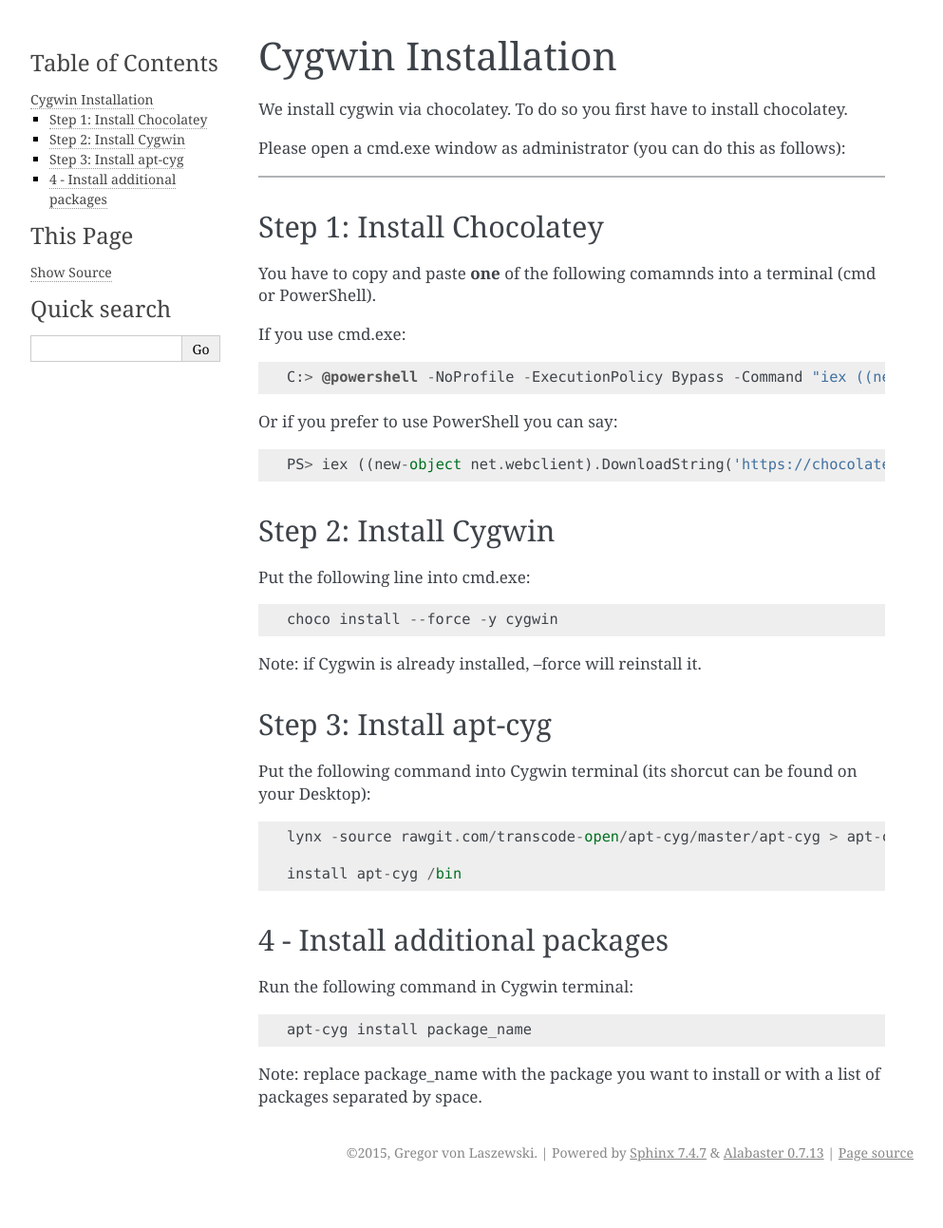
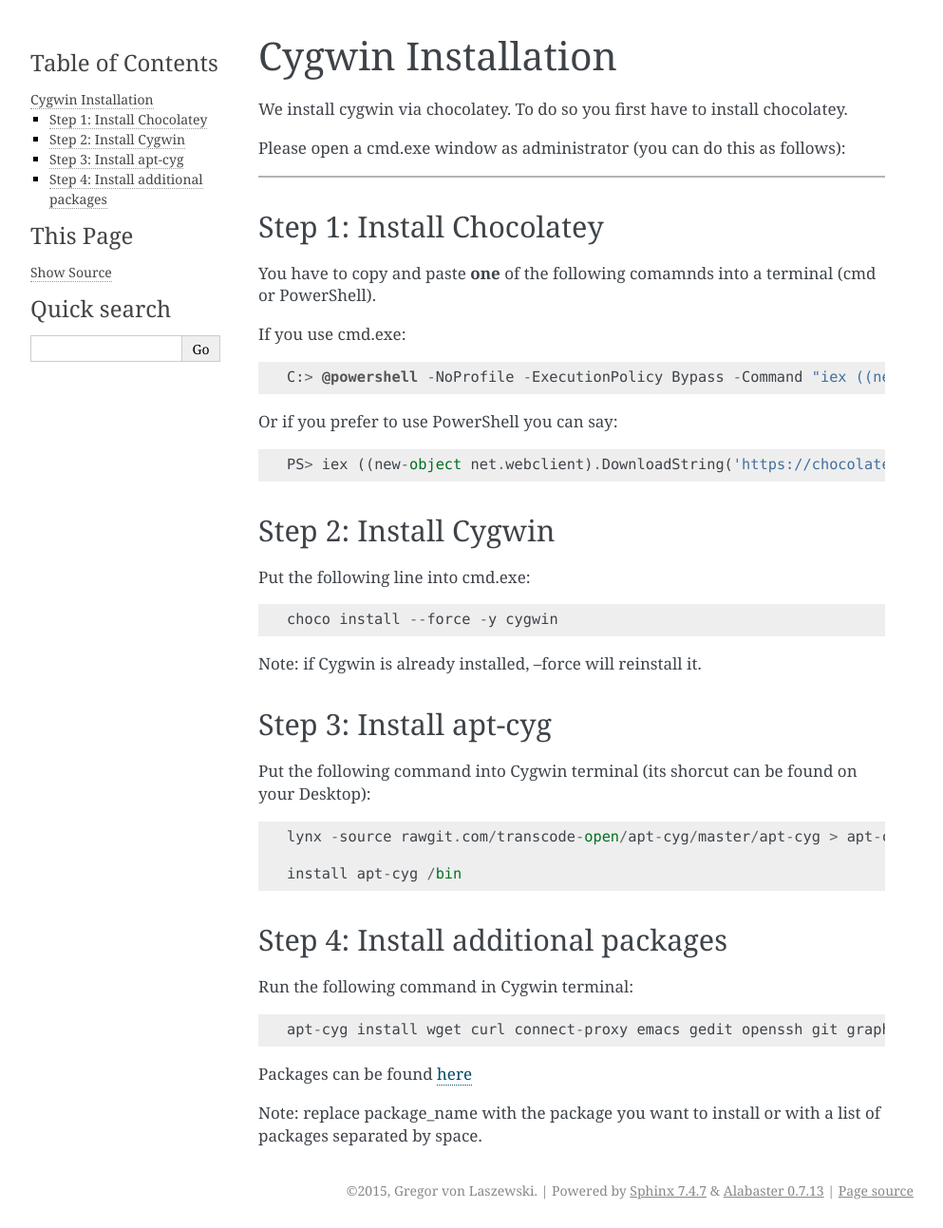
Before and after one commit to cloudmesh-cmd3/windows-cygwin-experimental, a Sphinx documentation site: the page built from docs/source/windows/installation.rst, in a window 1280 px wide. Shown: the whole page at 95% size, without its empty margins (148-1141 px from the left). Built offline with Sphinx 7.4.7, drawn with Linux system fonts in a browser that asks for light colours; before the commit the page ends 1253 px from its top, so only the background shows below that.

Commit message:
packages added to apt-cyg command

```diff
--- a/docs/source/windows/installation.rst
+++ b/docs/source/windows/installation.rst
@@ -40,11 +40,15 @@
 
   install apt-cyg /bin
 
-4 - Install additional packages
+Step 4: Install additional packages
 ---------------------------
 
 Run the following command in Cygwin terminal::
 
-  apt-cyg install package_name
+  apt-cyg install wget curl connect-proxy emacs gedit openssh git graphviz grep make nano pico ncurses nc openssl ping pylint rsync keychain tail head vi vim which
+
+Packages can be found `here`_
+
+.. _here: https://cygwin.com/packages/package_list.html
 
 Note: replace package_name with the package you want to install or with a list of packages separated by space.
```
